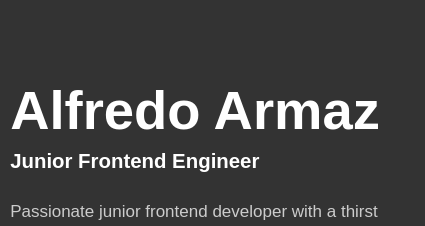
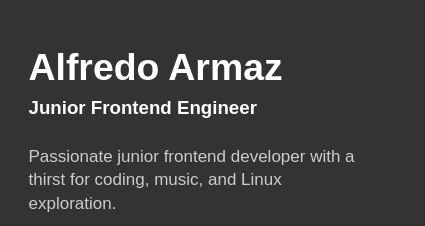
Before and after one commit to freddxworld/Programming-Portfolio, a plain HTML site: page main.html in a window 390 px wide. Shown: the top 226 px of the page, 425 px wide, since content can reach past the window. Drawn offline with nearby package versions, Linux system fonts and the light colour scheme.

Commit message:
finisedh with the small screens need to finish the big one now

```diff
--- a/assets/style.css
+++ b/assets/style.css
@@ -126,7 +126,7 @@ img {
   /* margin-bottom: 5.5rem; */
 }
 
-/* Media Query for responsive design */
+/* Media Query for responsive design for smaller screens*/
 @media screen and (max-width: 1050px) {
   .container {
     flex-direction: column;
@@ -189,3 +189,19 @@ img {
     line-height: 1.4;
   }
 }
+
+@media screen and (max-width: 750px) {
+  .container {
+    margin: 1.5rem 0.5rem;
+  }
+}
+
+@media screen and (max-width: 625px) {
+  h1 {
+    font-size: 2.2em;
+  }
+
+  h3 {
+    font-size: 1.1em;
+  }
+}
```
